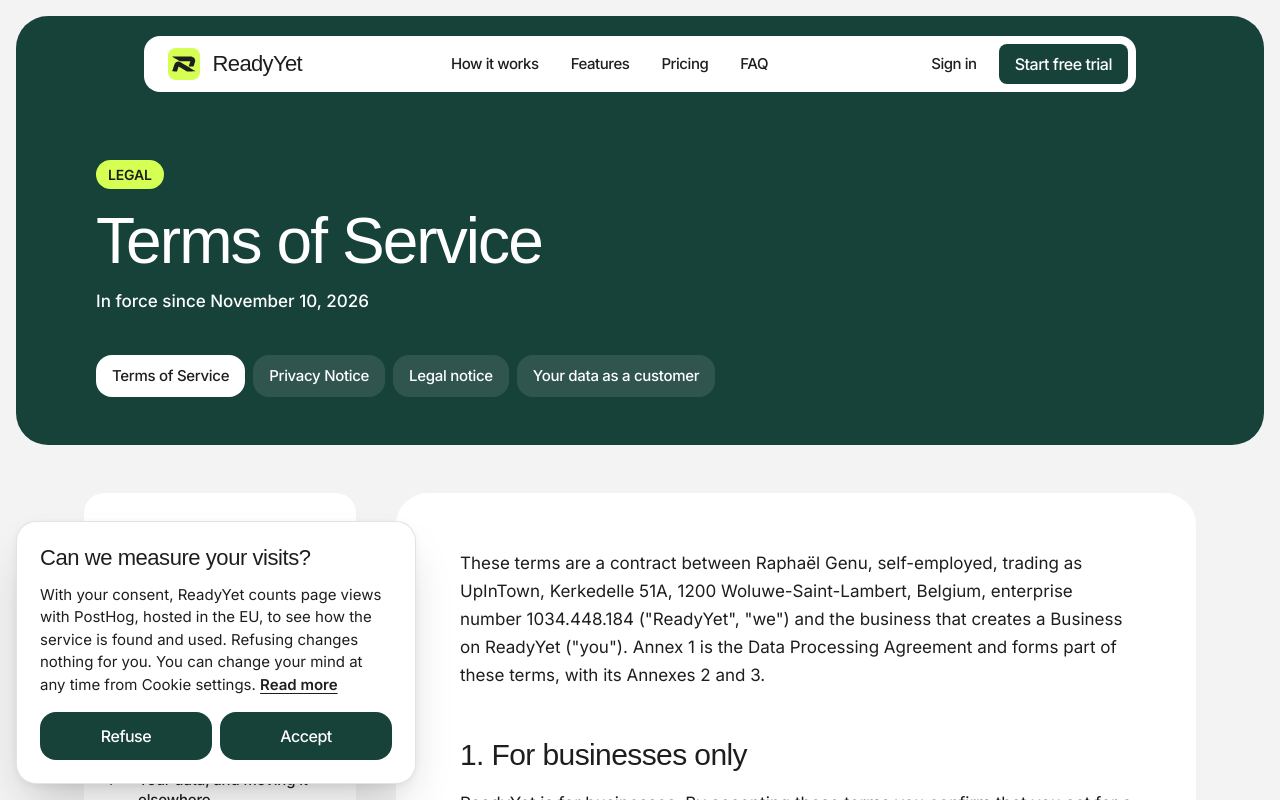
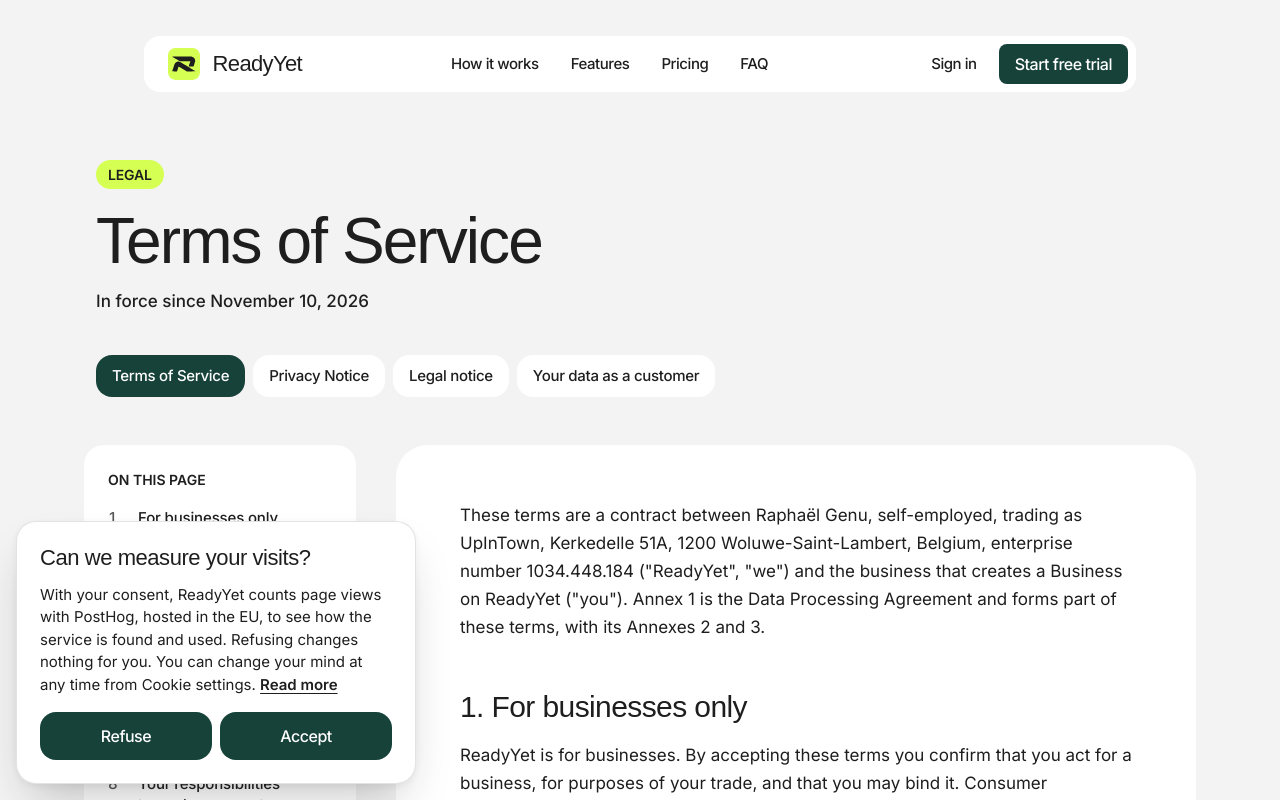
Before and after one commit to rvph10/readyyet, a Next.js app in the folder site/: page /en/terms in a window 1280 px wide. Shown: the top 800 px of the page. Built offline with nearby package versions, Linux system fonts and the light colour scheme; no server answers; a web font is replaced by a local one.

Commit message:
Open the legal pages on a plain heading instead of the pine panel, so they read as plain documents.

```diff
--- a/site/src/app/[locale]/[legal]/legal.css
+++ b/site/src/app/[locale]/[legal]/legal.css
@@ -1,4 +1,4 @@
-/* The legal pages: a pine panel like the hero's, then the text on white
+/* The legal pages: a plain heading under the nav, then the text on white
    beside a contents list that stays in view. */
 
 .legal-hero,
@@ -16,11 +16,8 @@
   flex-direction: column;
   align-items: flex-start;
   /* The same column as the text below it. */
-  padding: 9rem max(var(--container-padding), (100% - var(--legal-width)) / 2) 3rem;
-  background-color: var(--color-bg-dark);
-  border-radius: var(--radius-panel);
-  color: var(--color-text-white);
-  overflow: clip;
+  padding: 9rem max(var(--container-padding), (100% - var(--legal-width)) / 2) 0;
+  color: var(--color-ink);
 }
 
 .legal-hero__label {
@@ -38,7 +35,7 @@
 .legal-hero__title {
   position: relative;
   max-width: 14em;
-  color: var(--color-text-white);
+  color: var(--color-ink);
 }
 
 .legal-hero__since {
@@ -61,19 +58,19 @@
   font-size: 0.9375rem;
   font-weight: 500;
   letter-spacing: -0.02em;
-  color: var(--color-text-white);
-  background-color: rgba(255, 255, 255, 0.1);
+  color: var(--color-ink);
+  background-color: var(--color-bg-white);
   border-radius: var(--radius-btn);
   transition: background-color 0.35s cubic-bezier(0.22, 1, 0.36, 1);
 }
 
 .legal-hero__doc:hover {
-  background-color: rgba(255, 255, 255, 0.2);
+  background-color: var(--color-surface-muted);
 }
 
 .legal-hero__doc[aria-current] {
-  color: var(--color-ink);
-  background-color: var(--color-text-white);
+  color: var(--color-text-white);
+  background-color: var(--color-bg-dark);
 }
 
 .legal {
@@ -319,7 +316,6 @@
 @media (max-width: 767px) {
   .legal-hero__panel {
     padding-top: 7rem;
-    padding-bottom: 2rem;
   }
 
   /* One row that scrolls sideways, instead of four rows of pills. */
@@ -338,7 +334,7 @@
   }
 
   .legal {
-    padding-top: 1rem;
+    padding-top: 1.5rem;
   }
 
   .legal__body {
```
